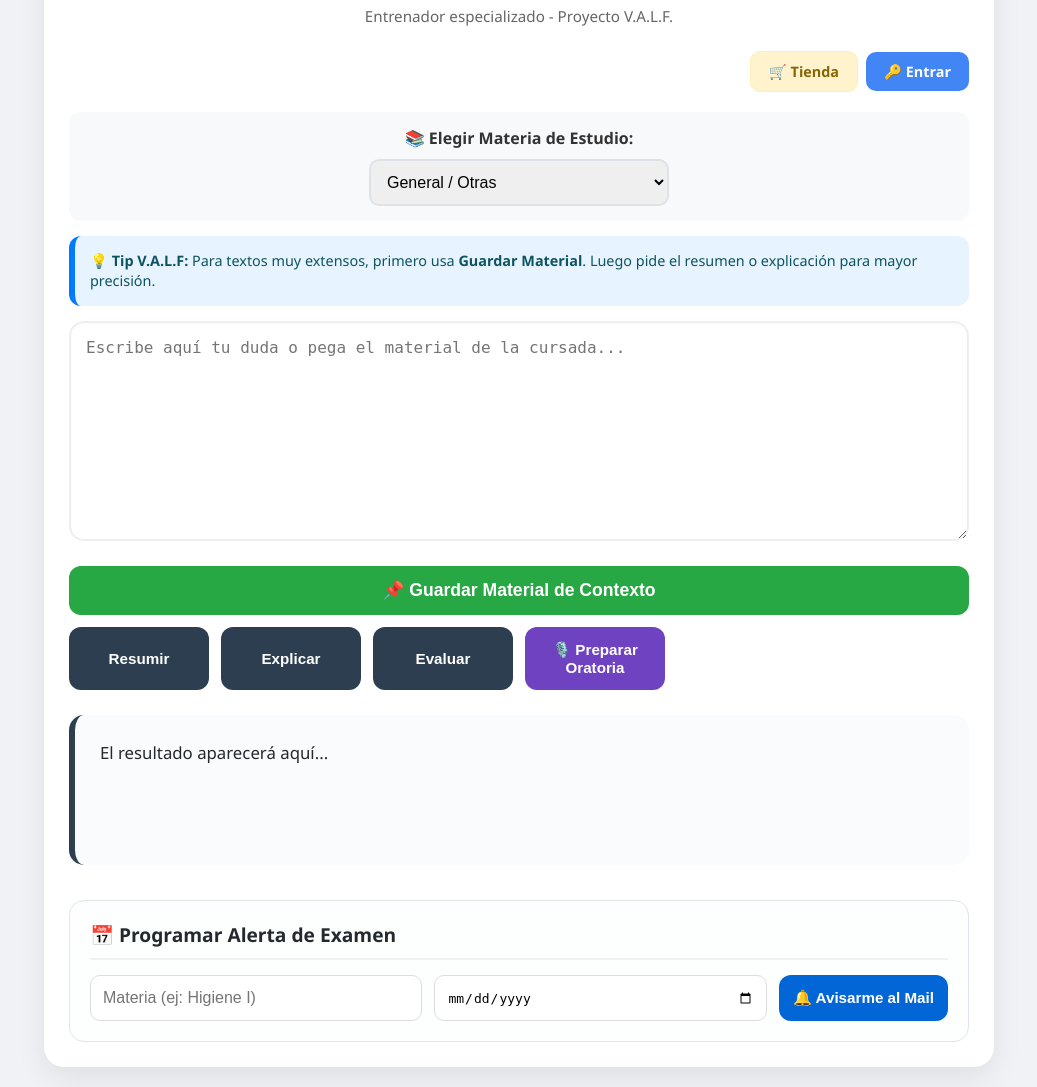
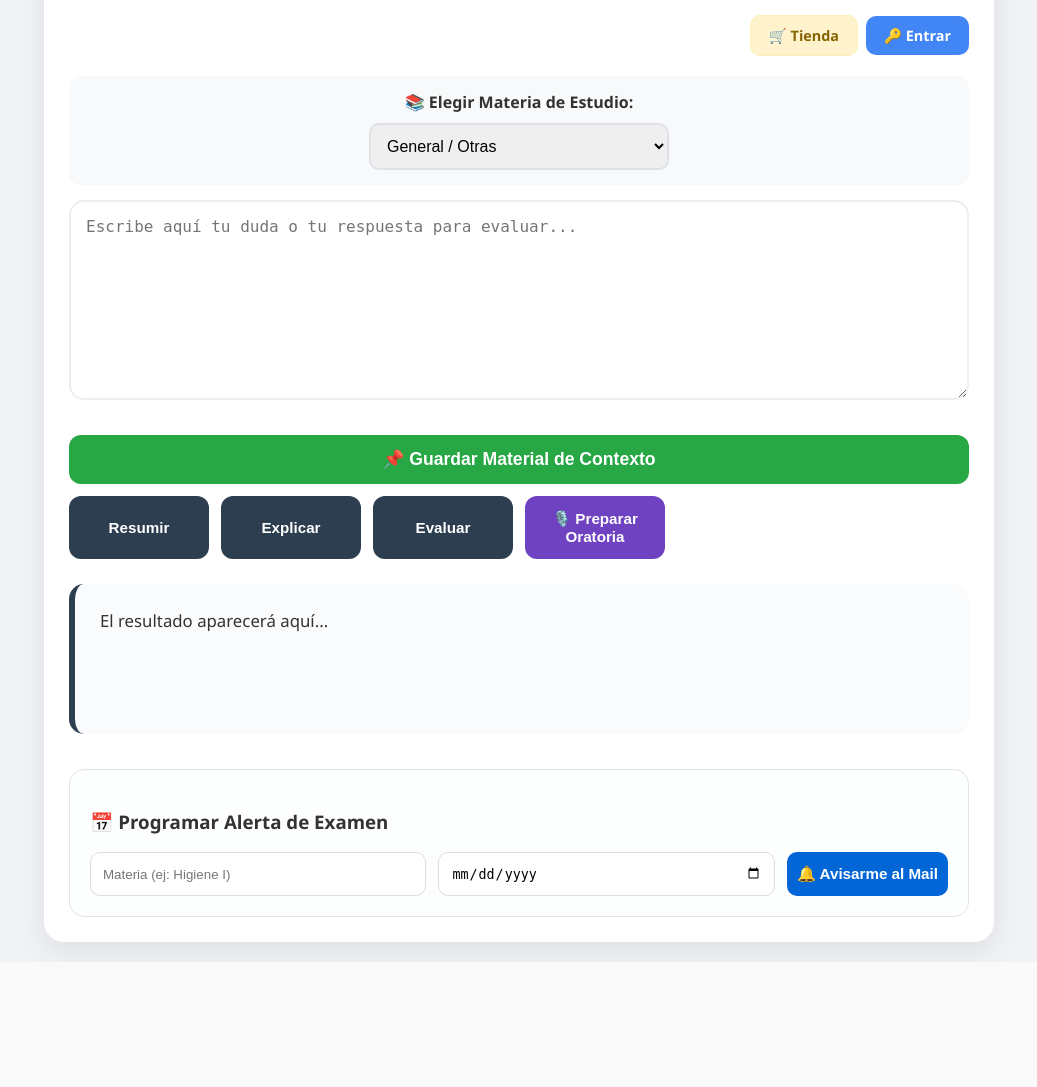
Before and after one commit to iaentrenador/mentor-academico, a Flask app: template templates/index.html in a window 1280 px wide. Shown: the part 186-1273 px from the top of the page, without its empty margins (121-1158 px from the left). After the commit the page ends 1148 px from the top, so only its background shows below. Run offline with Flask 3, Linux system fonts and the light colour scheme; the template is opened without the code that fills it, so the values that code supplies are empty; some libraries are stand-ins or nearby versions.

Commit message:
Update index.html

```diff
--- a/templates/index.html
+++ b/templates/index.html
@@ -5,59 +5,51 @@
     <meta name="viewport" content="width=device-width, initial-scale=1.0">
     <title>Mentor IA - Beta 2.1 (V.A.L.F.)</title>
     <style>
-        /* Optimizaciones de Espaciado y Flexibilidad */
+        /* MANTENIDO: Tus estilos originales intactos */
         body { font-family: 'Segoe UI', Tahoma, Geneva, Verdana, sans-serif; margin: 0; background-color: #f0f2f5; padding: 10px; color: #333; }
         .container { max-width: 900px; margin: 10px auto; background: #fff; padding: 25px; border-radius: 20px; box-shadow: 0 10px 30px rgba(0,0,0,0.08); }
-
         .logo-container { text-align: center; margin-bottom: 15px; }
         .logo-mentor { max-width: 100px; height: auto; border-radius: 50%; border: 4px solid #fff; box-shadow: 0 4px 12px rgba(0,0,0,0.15); }
-
         h1 { text-align: center; color: #1a2a3a; margin: 10px 0 5px 0; font-size: 1.8em; }
         .subtitle { text-align: center; color: #666; font-size: 0.95em; margin-bottom: 25px; font-weight: 400; }
-
         .nav-links { display: flex; justify-content: flex-end; gap: 8px; margin-bottom: 20px; flex-wrap: wrap; align-items: center; }
         .btn-nav { padding: 10px 18px; border-radius: 10px; font-weight: 600; text-decoration: none; font-size: 0.9em; transition: 0.2s; border: none; cursor: pointer; }
         .btn-login { background: #4285f4; color: white; }
         .btn-logout { background: #feebeb; color: #ea4335; }
         .btn-tienda { background: #fff3cd; color: #856404; border: 1px solid #ffeeba; }
-
-        /* Contador de consultas */
         .status-badge { background: #e8f5e9; color: #2e7d32; padding: 8px 12px; border-radius: 8px; font-weight: bold; font-size: 0.9em; border: 1px solid #c8e6c9; }
-
         .materia-selector { background: #f8f9fa; padding: 15px; border-radius: 12px; margin-bottom: 15px; display: flex; flex-direction: column; align-items: center; gap: 10px; }
         select { width: 100%; max-width: 300px; padding: 12px; border-radius: 10px; border: 2px solid #dee2e6; font-size: 1em; outline: none; transition: border-color 0.2s; }
-        select:focus { border-color: #3498db; }
+        .tip-box { background: #e7f3ff; color: #0c5460; padding: 15px; border-radius: 12px; font-size: 0.9em; margin-bottom: 15px; border-left: 6px solid #007bff; line-height: 1.4; }
+        textarea { width: 100%; height: 200px; padding: 15px; border: 2px solid #eee; border-radius: 15px; box-sizing: border-box; font-size: 16px; resize: vertical; margin-bottom: 10px; }
 
-        .tip-box { background: #e7f3ff; color: #0c5460; padding: 15px; border-radius: 12px; font-size: 0.9em; margin-bottom: 15px; border-left: 6px solid #007bff; line-height: 1.4; }
-
-        textarea { width: 100%; height: 220px; padding: 15px; border: 2px solid #eee; border-radius: 15px; box-sizing: border-box; font-size: 16px; resize: vertical; box-shadow: inset 0 2px 4px rgba(0,0,0,0.02); }
-        textarea:focus { border-color: #3498db; outline: none; }
+        /* NUEVO: Estilo para el input de Consigna (Triple Bloque) */
+        #consigna-container { display: none; margin-bottom: 10px; animation: fadeIn 0.3s; }
+        .input-consigna { width: 100%; padding: 12px; border: 2px dashed #3498db; border-radius: 10px; background: #f0f7ff; }
 
         .controls { display: grid; grid-template-columns: repeat(auto-fit, minmax(130px, 1fr)); gap: 12px; margin-top: 20px; }
         button { padding: 14px; border: none; border-radius: 12px; cursor: pointer; background: #2c3e50; color: white; font-weight: 600; font-size: 0.95em; transition: all 0.3s ease; }
-        button:hover { background: #1a2a3a; transform: translateY(-2px); box-shadow: 0 4px 12px rgba(0,0,0,0.15); }
         .btn-load { background: #28a745; grid-column: 1 / -1; font-size: 1.1em; }
         .btn-oratoria { background: #6f42c1; }
 
+        /* NUEVO: Estilos para el Resultado tipo "Expediente" */
+        #resultado { margin-top: 25px; padding: 25px; background: #fafbfc; border-radius: 15px; border-left: 6px solid #2c3e50; min-height: 100px; font-size: 1.05em; }
+        .nota-box { float: right; background: #2c3e50; color: white; padding: 10px 20px; border-radius: 10px; font-size: 1.5em; font-weight: bold; }
+        .seccion-eval { margin-bottom: 15px; }
+        .seccion-eval b { color: #1a2a3a; display: block; margin-bottom: 5px; text-transform: uppercase; font-size: 0.85em; }
+
         .exam-form { margin-top: 35px; padding: 20px; border-radius: 15px; background: #fdfefe; border: 1px solid #e1e4e8; }
-        .exam-form h3 { margin-top: 0; color: #24292e; font-size: 1.2em; border-bottom: 2px solid #f1f1f1; padding-bottom: 10px; margin-bottom: 15px; }
         .exam-inputs { display: flex; flex-direction: column; gap: 12px; }
-        .exam-inputs input { padding: 12px; border: 1px solid #ddd; border-radius: 10px; font-size: 1em; }
-        .btn-exam { background: #0366d6; }
+        .exam-inputs input { padding: 12px; border: 1px solid #ddd; border-radius: 10px; flex: 1; }
 
-        #resultado { margin-top: 25px; padding: 25px; background: #fafbfc; border-radius: 15px; border-left: 6px solid #2c3e50; white-space: pre-wrap; line-height: 1.6; font-size: 1.05em; color: #24292e; min-height: 100px; }
-
-        /* Media Query para mejorar visualización en PC */
-        @media (min-width: 600px) {
-            .exam-inputs { flex-direction: row; }
-            .exam-inputs input { flex: 1; }
-        }
+        @keyframes fadeIn { from { opacity: 0; transform: translateY(-5px); } to { opacity: 1; transform: translateY(0); } }
+        @media (min-width: 600px) { .exam-inputs { flex-direction: row; } }
     </style>
 </head>
 <body>
     <div class="container">
         <div class="logo-container">
-            <img src="https://lh3.googleusercontent.com/u/0/d/1KljzH443DnPqM5P1TDXjfXsrac4D-5Hz=w1000" alt="Logo Mentor IA" class="logo-mentor">
+            <img src="https://via.placeholder.com/100" alt="Logo Mentor IA" class="logo-mentor">
         </div>
 
         <h1>Mentor IA Académico</h1>
@@ -65,7 +57,6 @@
 
         <div class="nav-links">
             <a href="#" class="btn-nav btn-tienda" onclick="verTienda()">🛒 Tienda</a>
-
             {% if usuario %}
                 <div class="status-badge">⚡ Consultas: <span id="contador-consultas">...</span></div>
                 <button class="btn-nav" style="background: #27ae60; color: white;" onclick="verPublicidad()">📺 +5 Consultas</button>
@@ -77,7 +68,7 @@
 
         <div class="materia-selector">
             <label for="materia">📚 <b>Elegir Materia de Estudio:</b></label>
-            <select id="materia">
+            <select id="materia" onchange="checkMateria()">
                 <option value="general">General / Otras</option>
                 <option value="higiene">Higiene y Seguridad (Méndez)</option>
                 <option value="matematica">Matemática (Cálculo/Kenko)</option>
@@ -85,17 +76,17 @@
             </select>
         </div>
 
-        <div class="tip-box">
-            💡 <b>Tip V.A.L.F:</b> Para textos muy extensos, primero usa <b>Guardar Material</b>. Luego pide el resumen o explicación para mayor precisión.
+        <div id="consigna-container">
+            <input type="text" id="consigna" class="input-consigna" placeholder="📌 Pega aquí la consigna del docente (opcional)...">
         </div>
 
-        <textarea id="texto" placeholder="Escribe aquí tu duda o pega el material de la cursada..."></textarea>
+        <textarea id="texto" placeholder="Escribe aquí tu duda o tu respuesta para evaluar..."></textarea>
 
         <div class="controls">
             <button class="btn-load" onclick="enviar('cargar_material')">📌 Guardar Material de Contexto</button>
             <button onclick="enviar('resumir')">Resumir</button>
             <button onclick="enviar('explicar')">Explicar</button>
-            <button onclick="enviar('evaluar')">Evaluar</button>
+            <button onclick="toggleEvaluar()">Evaluar</button>
             <button class="btn-oratoria" onclick="enviar('preparar_oratoria')">🎙️ Preparar Oratoria</button>
         </div>
 
@@ -106,48 +97,49 @@
             <div class="exam-inputs">
                 <input type="text" id="exam-materia" placeholder="Materia (ej: Higiene I)">
                 <input type="date" id="exam-fecha">
-                <button class="btn-exam" onclick="programarExamen()">🔔 Avisarme al Mail</button>
+                <button class="btn-exam" style="background: #0366d6; color: white; border:none; padding:10px; border-radius:10px; cursor:pointer;" onclick="programarExamen()">🔔 Avisarme al Mail</button>
             </div>
         </div>
     </div>
 
     <script>
-        // Al cargar la página, pedimos la info del usuario para el contador
+        // MANTENIDO: Lógica de carga inicial
         window.onload = async () => {
-            try {
             const res = await fetch('/api/usuario');
             const data = await res.json();
-                if(data.logueado) {
-                    const contador = document.getElementById('contador-consultas');
-                    if(contador) contador.innerText = data.restantes;
+            if(data.logueado) document.getElementById('contador-consultas').innerText = data.restantes;
+        };
+
+        // NUEVO: Muestra/Oculta campo de consigna al hacer clic en Evaluar
+        function toggleEvaluar() {
+            const cont = document.getElementById('consigna-container');
+            if (cont.style.display === 'block') {
+                enviar('evaluar');
+            } else {
+                cont.style.display = 'block';
+                document.getElementById('resultado').innerText = "💡 Se habilitó el campo de CONSIGNA. Completalo para una mejor evaluación.";
             }
-            } catch (err) {
-                console.log("Sesión no iniciada o error de API.");
         }
-        };
 
         async function enviar(tarea) {
             const texto = document.getElementById('texto').value;
+            const consigna = document.getElementById('consigna').value;
             const materia = document.getElementById('materia').value;
             const resDiv = document.getElementById('resultado');
             const contador = document.getElementById('contador-consultas');
 
-            // FIX: Validación específica para cada caso
-            if (tarea === 'cargar_material' && !texto) {
-                return alert("Pegá el material antes de guardarlo.");
-            }
-            if (tarea !== 'cargar_material' && !texto) {
-                return alert("Ingresa contenido primero.");
-            }
-
-            resDiv.innerText = "Pensando como experto...";
+            if (!texto && tarea !== 'cargar_material') return alert("Ingresa contenido primero.");
+            resDiv.innerHTML = "<i>Pensando como experto...</i>";
 
             try {
-                // FIX: cargar_material manda el texto bajo la clave "material"
-                // Las demás tareas mandan "texto" y "materia" normalmente
-                const payload = tarea === 'cargar_material'
-                    ? { material: texto }
-                    : { texto: texto, materia: materia };
+                // ADAPTACIÓN: Enviamos campos según lo que espera el app.py (Triple Bloque)
+                const payload = {
+                    texto: texto,      // Fallback para tareas comunes
+                    writing: texto,    // Para 'evaluar'
+                    prompt: consigna,  // La consigna del docente
+                    materia: materia,
+                    material: tarea === 'cargar_material' ? texto : undefined
+                };
 
                 const response = await fetch(`/${tarea}`, {
                     method: 'POST',
@@ -159,73 +151,53 @@
                 if (data.error) {
                     resDiv.innerText = "❌ " + data.error;
                 } else {
-                    resDiv.innerText = data.resultado || data.res || "Operación completada.";
-                    // Actualizamos el contador solo si la IA devolvió el dato (éxito)
-                    if (data.restantes !== undefined && contador) {
-                        contador.innerText = data.restantes;
+                    // MANTENIDO: Actualización de monetización
+                    if (data.restantes !== undefined) contador.innerText = data.restantes;
+
+                    // NUEVO: Lógica de renderizado inteligente (JSON vs Texto)
+                    const resIA = data.resultado || data.res;
+                    if (typeof resIA === 'object') {
+                        resDiv.innerHTML = `
+                            <div class="nota-box">${resIA.nota || 'S/N'}</div>
+                            <div class="seccion-eval"><b>✅ Fortalezas:</b> ${resIA.fortalezas || resIA.puntos_positivos || ''}</div>
+                            <div class="seccion-eval"><b>⚠️ Debilidades:</b> ${resIA.debilidades || resIA.puntos_negativos || ''}</div>
+                            <div class="seccion-eval"><b>💡 Sugerencia:</b> ${resIA.sugerencia || resIA.feedback || ''}</div>
+                        `;
+                    } else {
+                        resDiv.innerText = resIA;
                     }
                 }
             } catch (err) {
-                resDiv.innerText = "⚠️ Error de conexión con el servidor. Verifica tu señal o el estado de la app.";
+                resDiv.innerText = "⚠️ Error de conexión.";
             }
         }
 
-        // FIX: La publicidad ahora abre el anuncio real y espera 15 segundos antes de sumar consultas
+        // MANTENIDO: Lógica de Anuncios y Temporizador
         async function verPublicidad() {
             if(!confirm("¿Deseas ver un anuncio para obtener 5 consultas extra?")) return;
-
-            const resDiv = document.getElementById('resultado');
-
-            // Abre el anuncio en pestaña nueva
             window.open('https://www.profitablecpmratenetwork.com/n2r78m21y?key=53d8cbd50aefa22ac6dd367853c1809e', '_blank');
-
-            // Muestra temporizador de 15 segundos
             let segundos = 15;
-            resDiv.innerHTML = `⏳ Viendo anuncio... Aguardá <b><span id="timer">${segundos}</span> segundos</b> para recibir tus consultas.`;
-
+            document.getElementById('resultado').innerHTML = `⏳ Viendo anuncio... Aguardá <b><span id="timer">${segundos}</span> segundos</b>.`;
             const intervalo = setInterval(() => {
                 segundos--;
-                const timerEl = document.getElementById('timer');
-                if(timerEl) timerEl.innerText = segundos;
-
-                if(segundos <= 0) {
-                    clearInterval(intervalo);
-                    registrarAnuncio(); // Recién acá llama al backend
-                }
+                document.getElementById('timer').innerText = segundos;
+                if(segundos <= 0) { clearInterval(intervalo); registrarAnuncio(); }
             }, 1000);
         }
 
-        // FIX: Separada del botón, se llama solo cuando termina el temporizador
         async function registrarAnuncio() {
-            const resDiv = document.getElementById('resultado');
-            resDiv.innerText = "Verificando anuncio...";
-
-            try {
-                const response = await fetch('/ver_anuncio', {
-                    method: 'POST',
-                    headers: { 'Content-Type': 'application/json' }
-                });
+            const response = await fetch('/ver_anuncio', { method: 'POST' });
             const data = await response.json();
-
             if(data.res) {
-                    const contador = document.getElementById('contador-consultas');
-                    if(contador) contador.innerText = data.restantes;
-                    resDiv.innerText = "✅ ¡5 consultas agregadas correctamente!";
-                } else {
-                    resDiv.innerText = "❌ " + (data.error || "Error al registrar anuncio.");
-                }
-            } catch(err) {
-                resDiv.innerText = "⚠️ Error al conectar con el servidor.";
+                document.getElementById('contador-consultas').innerText = data.restantes;
+                document.getElementById('resultado').innerText = "✅ ¡5 consultas agregadas!";
             }
         }
 
+        // MANTENIDO: Funciones de Examen y Tienda
         async function programarExamen() {
             const materia = document.getElementById('exam-materia').value;
             const fecha = document.getElementById('exam-fecha').value;
-
-            if (!materia || !fecha) return alert("Completa materia y fecha.");
-
-            try {
             const response = await fetch('/configurar_examen', {
                 method: 'POST',
                 headers: { 'Content-Type': 'application/json' },
@@ -233,19 +205,12 @@
             });
             const data = await response.json();
             alert(data.res || data.error);
-            } catch (err) {
-                alert("Error al programar alerta.");
-            }
         }
 
         async function verTienda() {
-            try {
             const response = await fetch('/tienda');
             const data = await response.json();
-                alert(`🏪 TIENDA MENTOR\n\n${data.mensaje}\n\nOpciones próximas:\n- ${data.opciones.join('\n- ')}`);
-            } catch (err) {
-                alert("La tienda no está disponible en este momento.");
-            }
+            alert(`🏪 TIENDA MENTOR\n\n${data.mensaje}\n\nOpciones: ${data.opciones.join(', ')}`);
         }
     </script>
 </body>
```
Lines whose indentation alone changed are shown as unchanged.
